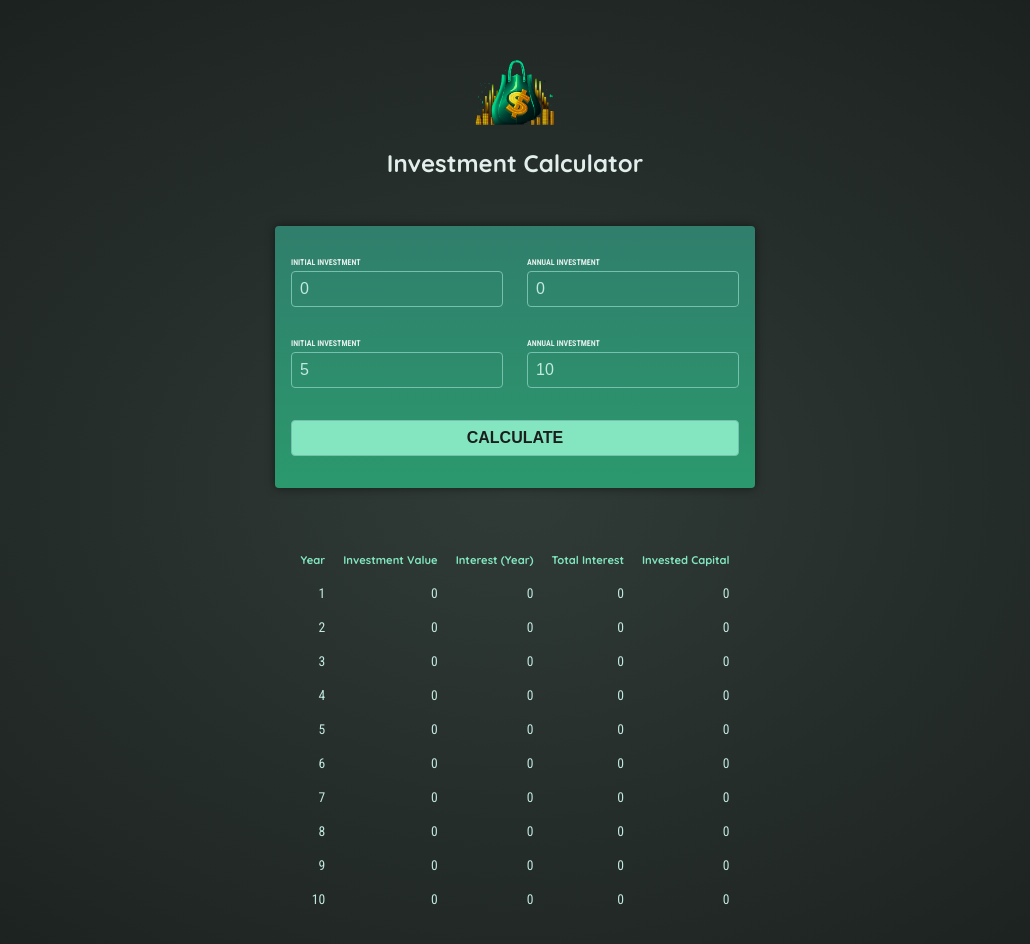
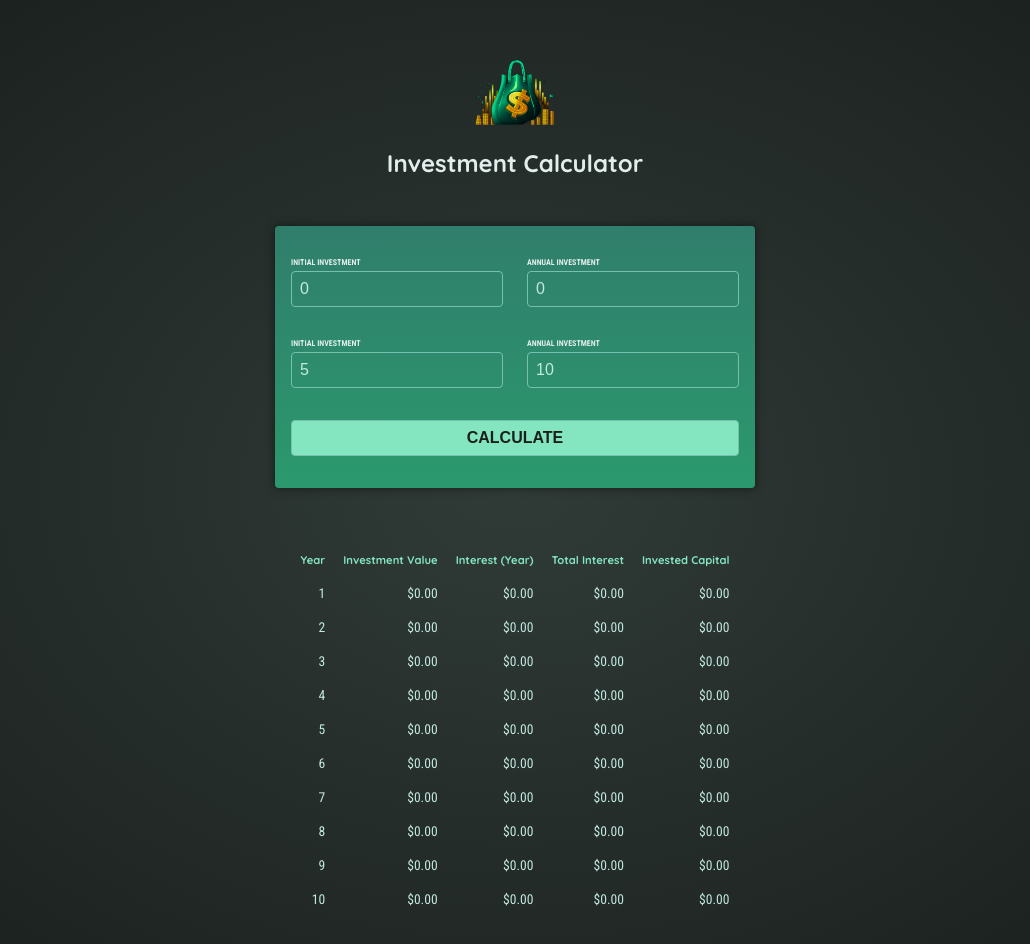
Before and after one commit to Lodgoer/angular-udemy-2nd, an Angular app: page / in a window 1280 px wide. Both pictures are taken after a click on the button "CALCULATE". Shown: the top 944 px of the page, without its empty margins (125-1155 px from the left). Built offline with nearby package versions, Linux system fonts and the light colour scheme.

Commit message:
Outputting Data in a Table

```diff
--- a/src/app/investment-results/investment-results.component.html
+++ b/src/app/investment-results/investment-results.component.html
@@ -1,5 +1,5 @@
 @if(!results) {
-<p>Please enter some value and press "Calculate"</p>
+<p class="center">Please enter some value and press "Calculate".</p>
 } @else {
 <table>
   <thead>
@@ -15,10 +15,10 @@
     @for(result of results; track result.year ) {
     <tr>
       <td>{{ result.year }}</td>
-      <td>{{ result.valueEndOfYear }}</td>
-      <td>{{ result.interest }}</td>
-      <td>{{ result.totalInterest }}</td>
-      <td>{{ result.totalAmountInvested }}</td>
+      <td>{{ result.valueEndOfYear | currency }}</td>
+      <td>{{ result.interest | currency }}</td>
+      <td>{{ result.totalInterest | currency }}</td>
+      <td>{{ result.totalAmountInvested | currency }}</td>
     </tr>
     }
   </tbody>
--- a/src/app/investment-results/investment-results.component.ts
+++ b/src/app/investment-results/investment-results.component.ts
@@ -1,9 +1,10 @@
+import { CurrencyPipe } from '@angular/common';
 import { Component, Input } from '@angular/core';
 
 @Component({
   selector: 'app-investment-results',
   standalone: true,
-  imports: [],
+  imports: [CurrencyPipe],
   templateUrl: './investment-results.component.html',
   styleUrl: './investment-results.component.css',
 })
```
